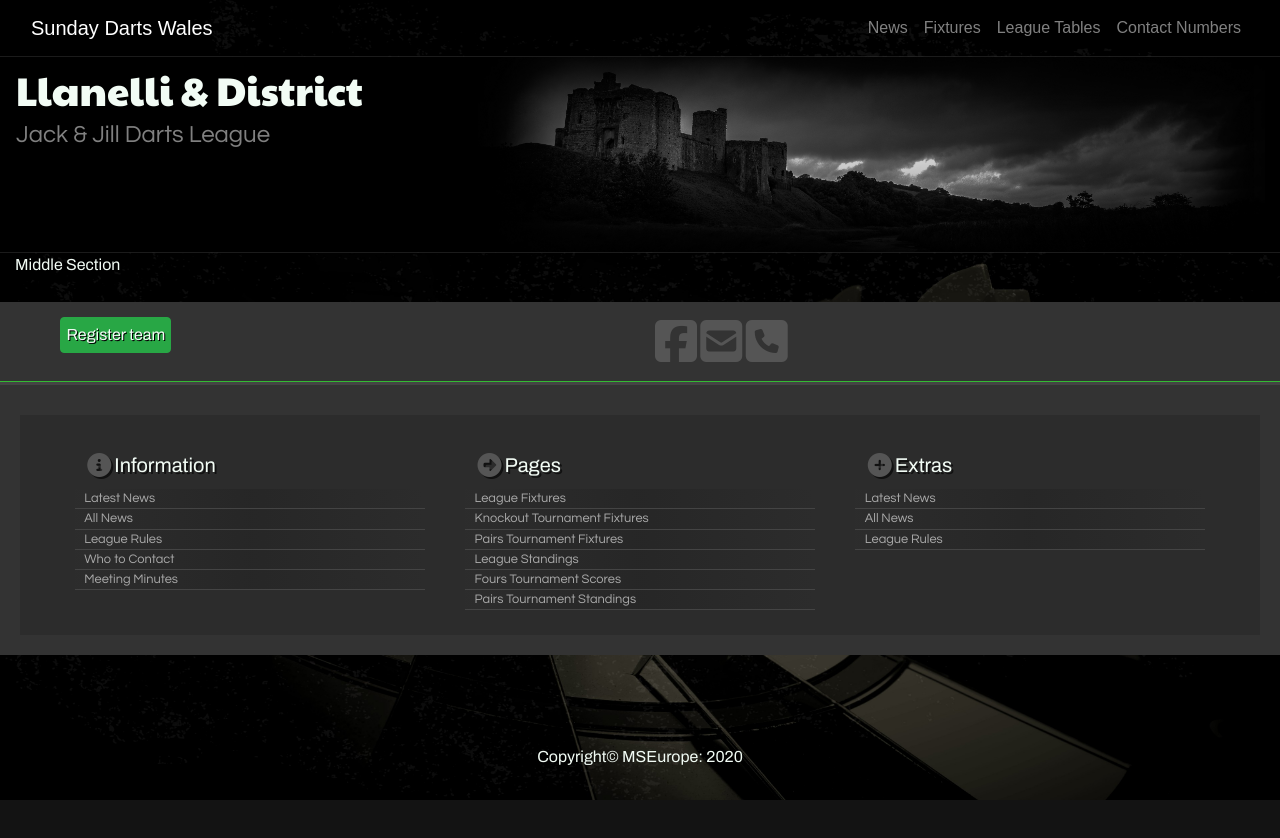
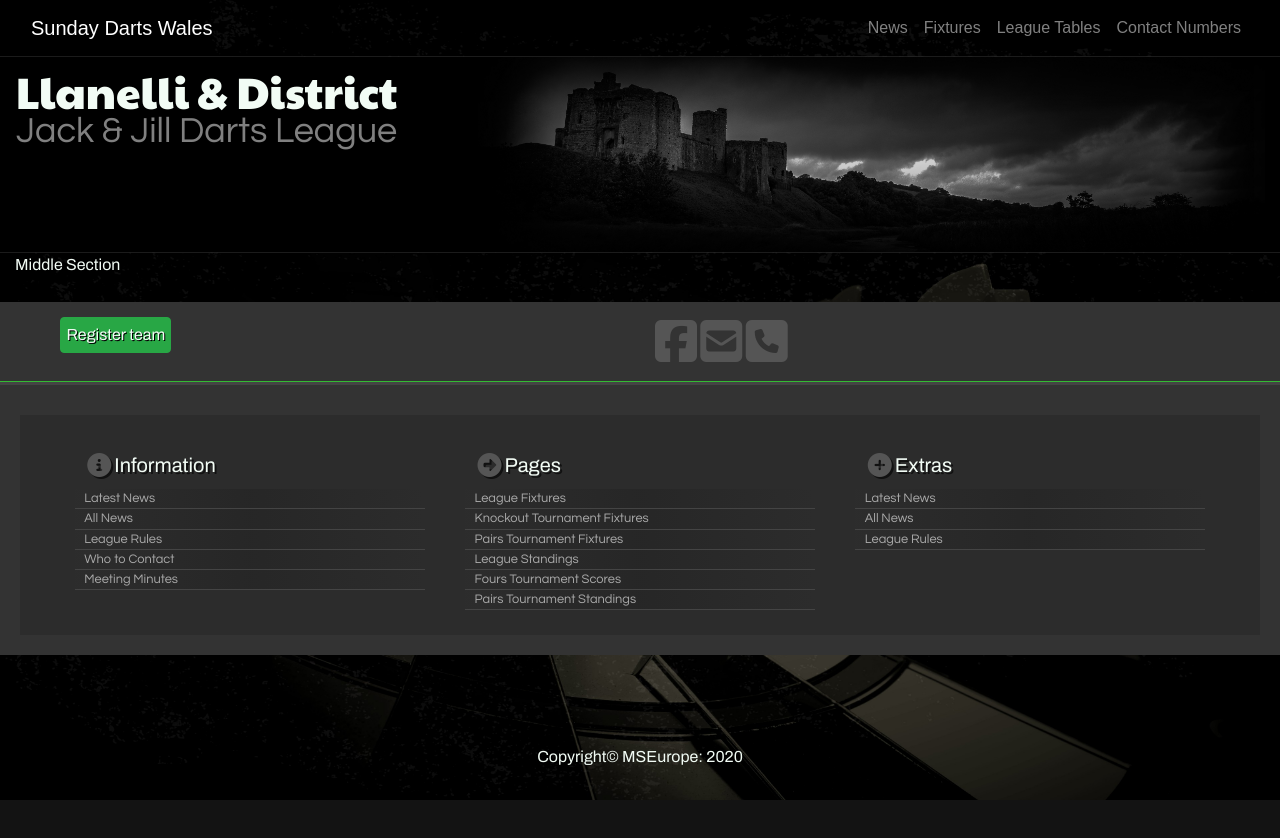
Before and after one commit to sundaydartswales/dartswales, a plain HTML site: page index.html in a window 1280 px wide. Drawn offline with nearby package versions, Linux system fonts and the light colour scheme; a web font is replaced by a local one.

Commit message:
Dynamics and tweeks

```diff
--- a/css/styles.css
+++ b/css/styles.css
@@ -4,19 +4,31 @@
 
 body
 {
+  transition-timing-function: ease-in-out;
+  transition-property: font;
+  transition-duration: 0.5s;
+
   background-color: #131313;
 }
 
 h1
 {
+  transition-timing-function: ease-in-out;
+  transition-property: font;
+  transition-duration: 0.5s;
   font-family: "Paytone One", sans-serif;
 /*text-shadow: 2px 2px #aaa;*/
 }
 h2
 {
+  transition-timing-function: ease-in-out;
+  transition-property: font;
+  transition-duration: 0.5s;
+
   color: grey;
-  font-size: 1.5rem;
+  font-size: 2.05rem;
   font-family: "Questrial", sans-serif;
+      line-height: 10px;
 }
 
 a:hover
@@ -238,6 +250,16 @@ font-family: "Archivo", sans-serif;
     font-size: 1.5rem;
     Padding: 3px 3px 3px;
   }
+
+  h1
+  {
+    font-size: 2.75rem;
+  }
+  h2
+  {
+    line-height: 10px;
+    font-size: 2.25rem;
+  }
 }
 
 @media (max-width: 1080px)
@@ -302,13 +324,11 @@ font-family: "Archivo", sans-serif;
   h1
   {
     font-size: 1.5rem;
-    font-family: "Paytone One", sans-serif;
-  text-shadow: 2px 2px #aaa;
   }
   h2
   {
-    font-size: 1.0rem;
-    font-family: "Baloo Bhai", sans-serif;
+    line-height: 3px;
+    font-size: 1.23rem;
   }
 }
 
```
